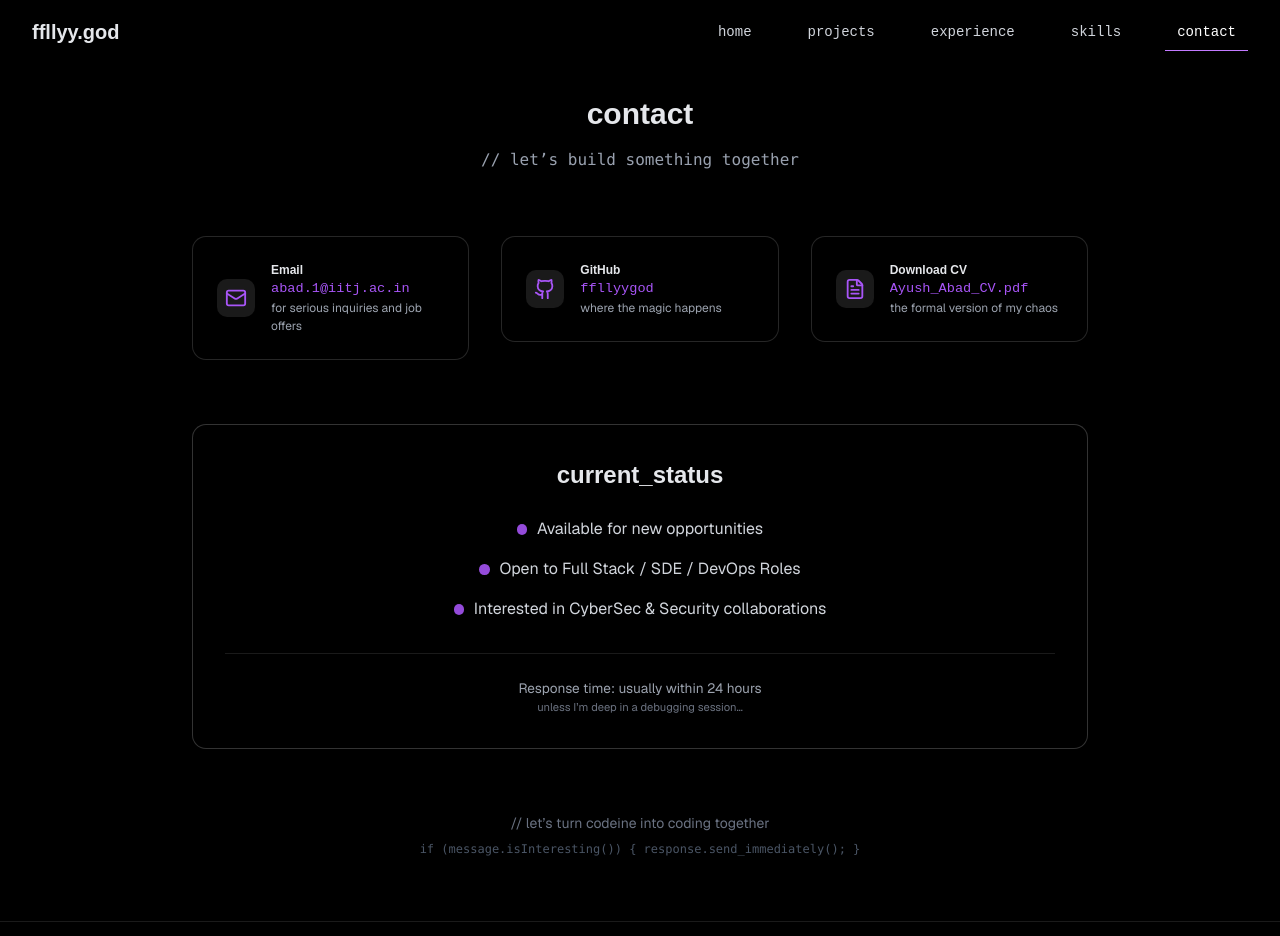
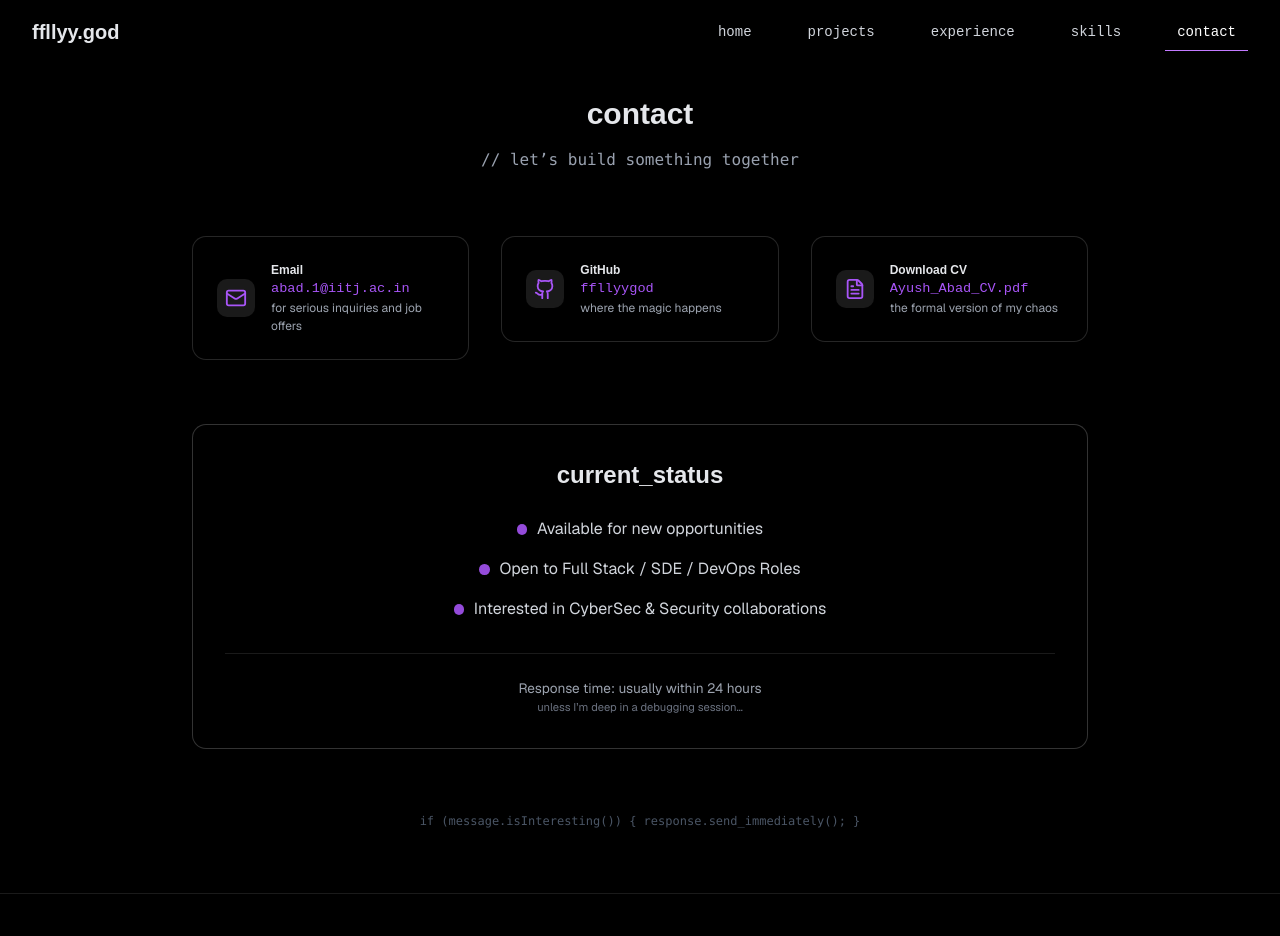
Before and after one commit to ffllyygod/next-port, a Next.js app: page /contact in a window 1280 px wide. Shown: the top 936 px of the page. Built offline with nearby package versions, Linux system fonts and the light colour scheme; a web font is replaced by a local one.

Commit message:
edited contact page

```diff
--- a/app/contact/page.tsx
+++ b/app/contact/page.tsx
@@ -21,9 +21,9 @@
           <ContactStatus />
 
           <div className="text-center mt-16">
-            <p className="text-gray-500 text-sm">
+            {/* <p className="text-gray-500 text-sm">
               // let’s turn codeine into coding together
-            </p>
+            </p> */}
             <p className="text-xs text-gray-600 mt-2 font-mono">
               {"if (message.isInteresting()) { response.send_immediately(); }"}
             </p>
```
